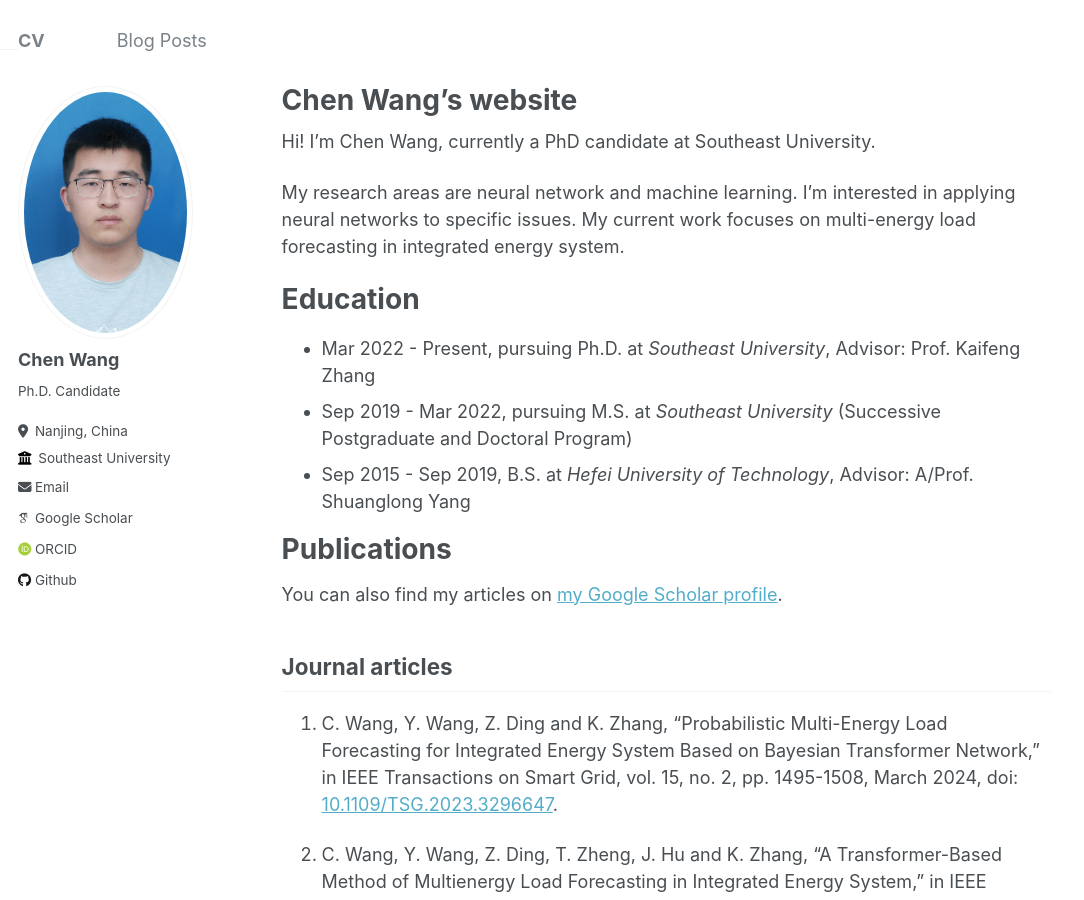
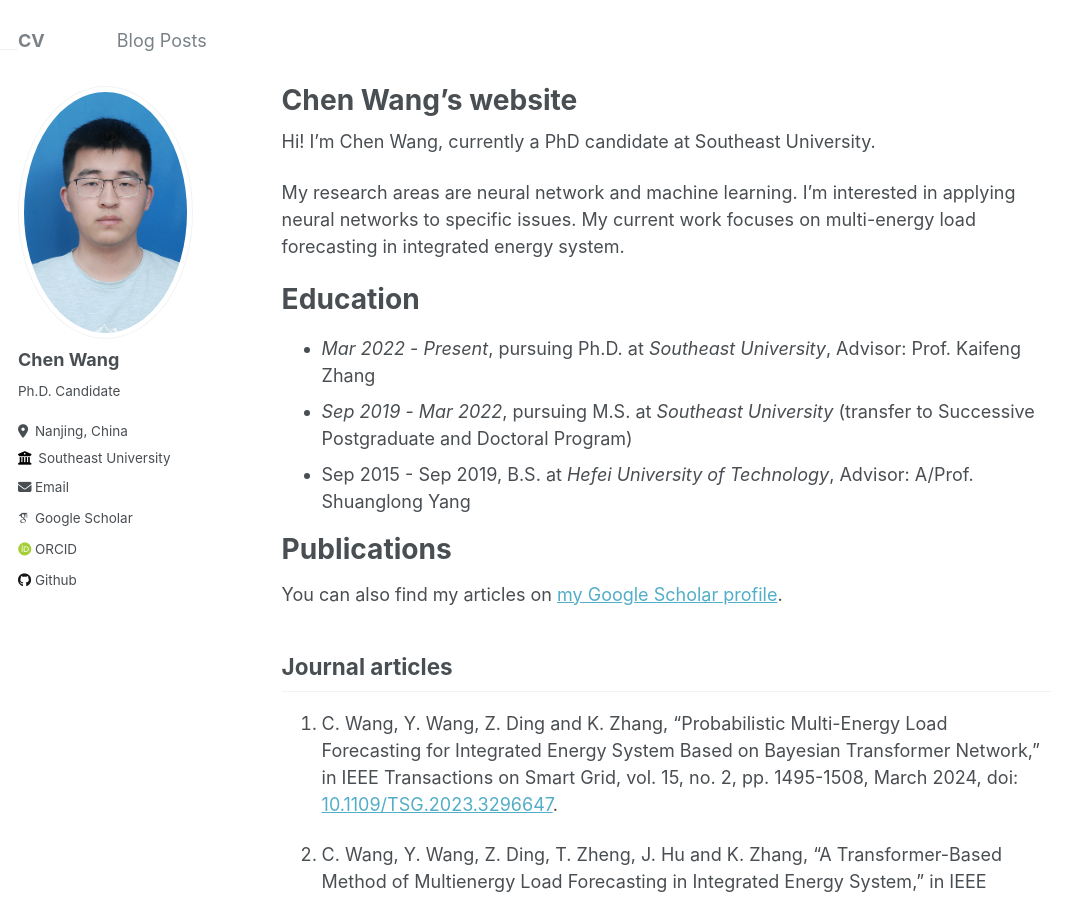
Before and after one commit to wangc1073/wangc1073.github.io, a Jekyll site: the page built from _pages/about.md, in a window 1280 px wide and 900 px high. Shown: the whole window, without its empty margins (0-1084 px from the left). Built offline with Jekyll 4.4.1, drawn with Linux system fonts in a browser that asks for light colours; some web fonts are replaced.

Commit message:
Update about.md

```diff
--- a/_pages/about.md
+++ b/_pages/about.md
@@ -16,8 +16,8 @@ My research areas are neural network and machine learning. I'm interested in app
 Education
 ======
 
-* Mar 2022 - Present, pursuing Ph.D. at *Southeast University*, Advisor: Prof. Kaifeng Zhang
-* Sep 2019 - Mar 2022, pursuing M.S. at *Southeast University* (Successive Postgraduate and Doctoral Program)
+* *Mar 2022* - *Present*, pursuing Ph.D. at *Southeast University*, Advisor: Prof. Kaifeng Zhang
+* *Sep 2019* - *Mar 2022*, pursuing M.S. at *Southeast University* (transfer to Successive Postgraduate and Doctoral Program)
 * Sep 2015 - Sep 2019, B.S. at *Hefei University of Technology*, Advisor: A/Prof. Shuanglong Yang
 
 Publications
```
